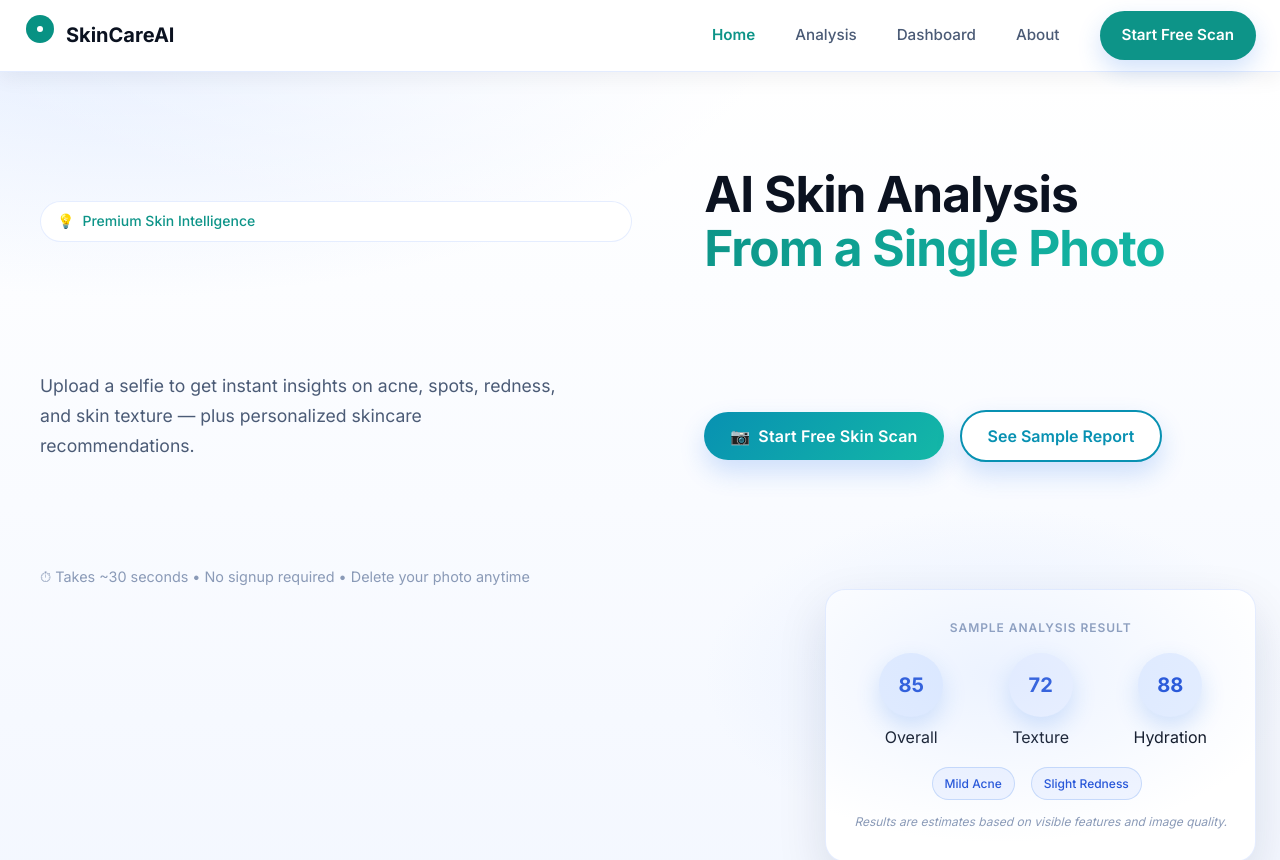
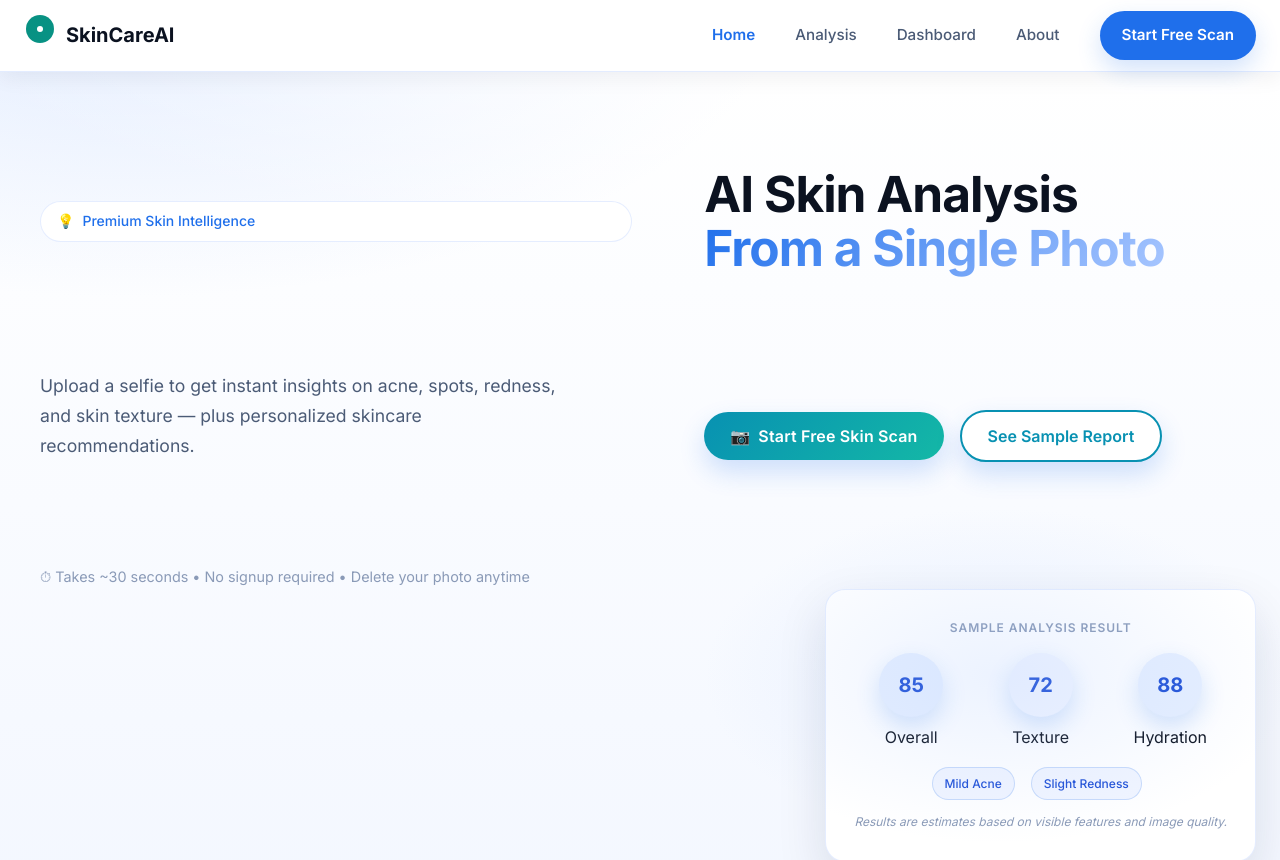
Before and after one commit to himprapatel-rgb/ai-skincare-intelligence-system, a React (Vite) app in the folder frontend/: page / in a window 1280 px wide. Shown: the top 860 px of the page. Built offline with nearby package versions, Linux system fonts and the light colour scheme; no server answers.

Commit message:
Apply clinical premium theme globally

```diff
--- a/frontend/src/index.css
+++ b/frontend/src/index.css
@@ -5,39 +5,39 @@
 
 /* CSS Variables */
 :root {
-  /* Primary Medical Colors */
-    --primary: #0d9488;
-    --primary-hover: #0f766e;
-    --primary-light: #f0fdfa;
-  --accent: #14b8a6;
-  --accent-light: #ccfbf1;
+  /* Primary Clinical Premium Colors */
+  --primary: #1f6feb;
+  --primary-hover: #1e4fd6;
+  --primary-light: #e6efff;
+  --accent: #a9c7ff;
+  --accent-light: #f1f5ff;
 
   /* Status Colors */
-  --success: #10b981;
-  --success-light: #d1fae5;
-  --warning: #f59e0b;
-  --warning-light: #fef3c7;
-  --danger: #ef4444;
-  --danger-light: #fee2e2;
+  --success: #34c759;
+  --success-light: #e6f8ec;
+  --warning: #ffb020;
+  --warning-light: #fff4d6;
+  --danger: #ff3b30;
+  --danger-light: #ffe4e1;
   --info: #3b82f6;
-  --info-light: #dbeafe;
+  --info-light: #e7f0ff;
 
   /* Neutral Colors */
   --white: #ffffff;
-  --gray-50: #f8fafc;
-  --gray-100: #f1f5f9;
-  --gray-200: #e2e8f0;
-  --gray-300: #cbd5e1;
-  --gray-400: #94a3b8;
-  --gray-500: #64748b;
-  --gray-600: #475569;
-  --gray-700: #334155;
-  --gray-800: #1e293b;
-  --gray-900: #0f172a;
+  --gray-50: #f8fbff;
+  --gray-100: #eef3fb;
+  --gray-200: #e3ecff;
+  --gray-300: #c8d6f2;
+  --gray-400: #8a9ab7;
+  --gray-500: #6b7d99;
+  --gray-600: #4b5b76;
+  --gray-700: #32415b;
+  --gray-800: #1b2740;
+  --gray-900: #0b1220;
 
   /* Background Colors */
   --bg-primary: var(--white);
-  --bg-secondary: #f0fdfa;
+  --bg-secondary: #f3f7ff;
   --bg-tertiary: var(--gray-50);
 
   /* Text Colors */
@@ -54,10 +54,10 @@
   --border-radius-full: 9999px;
 
   /* Shadows */
-  --shadow-sm: 0 1px 2px 0 rgba(0, 0, 0, 0.05);
-  --shadow-md: 0 4px 6px -1px rgba(0, 0, 0, 0.1);
-  --shadow-lg: 0 10px 15px -3px rgba(0, 0, 0, 0.1);
-  --shadow-xl: 0 20px 25px -5px rgba(0, 0, 0, 0.1);
+  --shadow-sm: 0 1px 2px 0 rgba(13, 27, 62, 0.06);
+  --shadow-md: 0 6px 14px -6px rgba(13, 27, 62, 0.16);
+  --shadow-lg: 0 12px 22px -10px rgba(13, 27, 62, 0.2);
+  --shadow-xl: 0 20px 28px -14px rgba(13, 27, 62, 0.22);
 
   /* Spacing */
   --spacing-xs: 4px;
```
